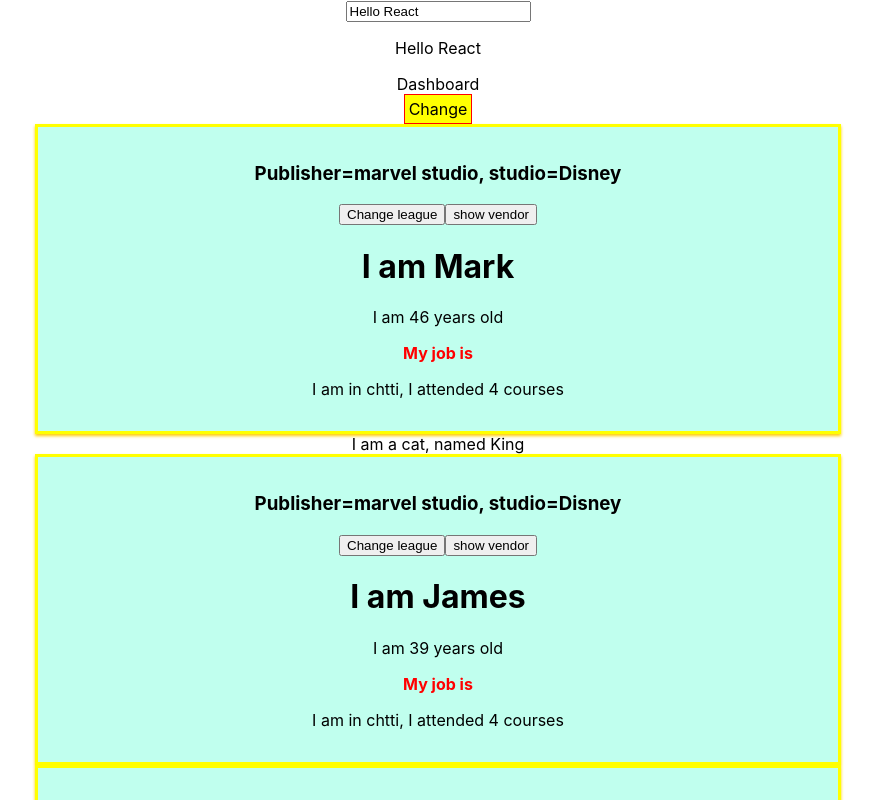
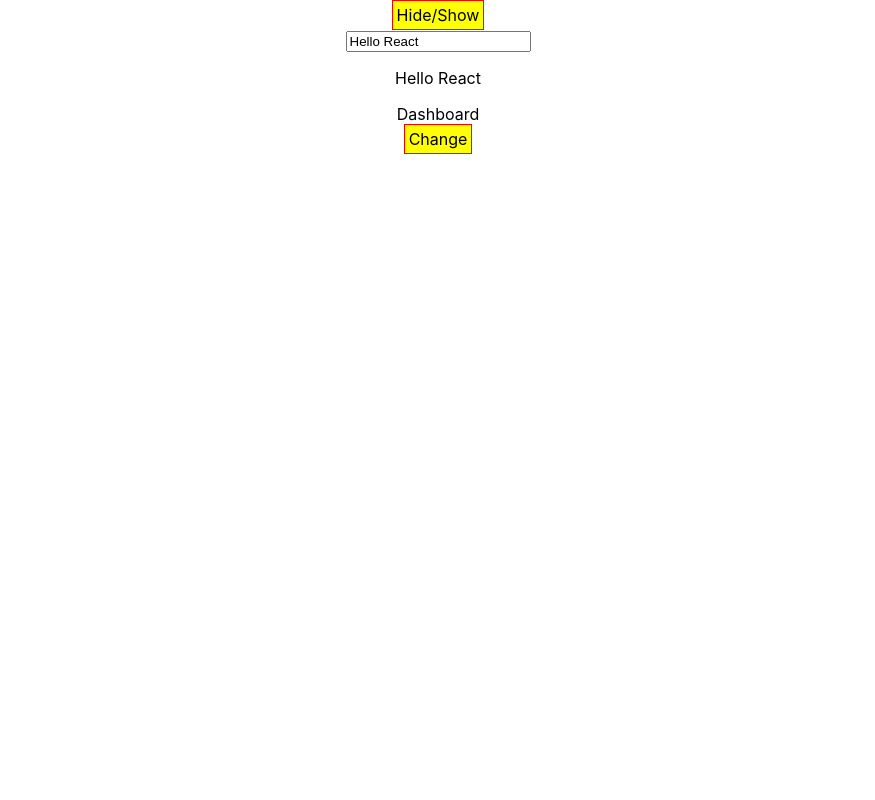
Before and after one commit to qazw2088/chtti_react_redux, a React (Create React App) app in the folder app1/: page / in a window 1280 px wide. Shown: the top 800 px of the page, without its empty margins (202-1077 px from the left). Built offline with nearby package versions, Linux system fonts and the light colour scheme.

Commit message:
feat: apply toggle state to component

```diff
--- a/app1/src/App.js
+++ b/app1/src/App.js
@@ -13,6 +13,7 @@ class App extends Component {
       { NAME: "kEVIN", AGE: 50 },
     ],
     title: "Hello React",
+    showPerson: false,
   };
   changeNameHandler = (leaderName) => {
     console.log("button is clicked");
@@ -30,6 +31,10 @@ class App extends Component {
   titleChangeListener = (event) => {
     this.setState({ title: event.target.value });
   };
+  toggleDisplayHander = () => {
+    const doesShow = this.state.showPerson;
+    this.setState({ showPerson: !doesShow });
+  };
 
   render() {
     const myStyle = {
@@ -42,6 +47,14 @@ class App extends Component {
 
     return (
       <div className="App">
+        <button
+          onClick={() => {
+            this.toggleDisplayHander();
+          }}
+          style={myStyle}
+        >
+          Hide/Show
+        </button>
         <Banner
           inputCallback={this.titleChangeListener}
           value={this.state.title}
@@ -56,6 +69,8 @@ class App extends Component {
         >
           Change
         </button>
+        {this.state.showPerson === true ? (
+          <div>
             <Person
               clickCallback={() => this.changeNameHandler("Bat Man")}
               name={this.state.persons[0].name}
@@ -77,6 +92,8 @@ class App extends Component {
               age={this.state.persons[3].age}
             />
           </div>
+        ) : null}
+      </div>
     );
   }
 }
```
Lines whose indentation alone changed are shown as unchanged.
